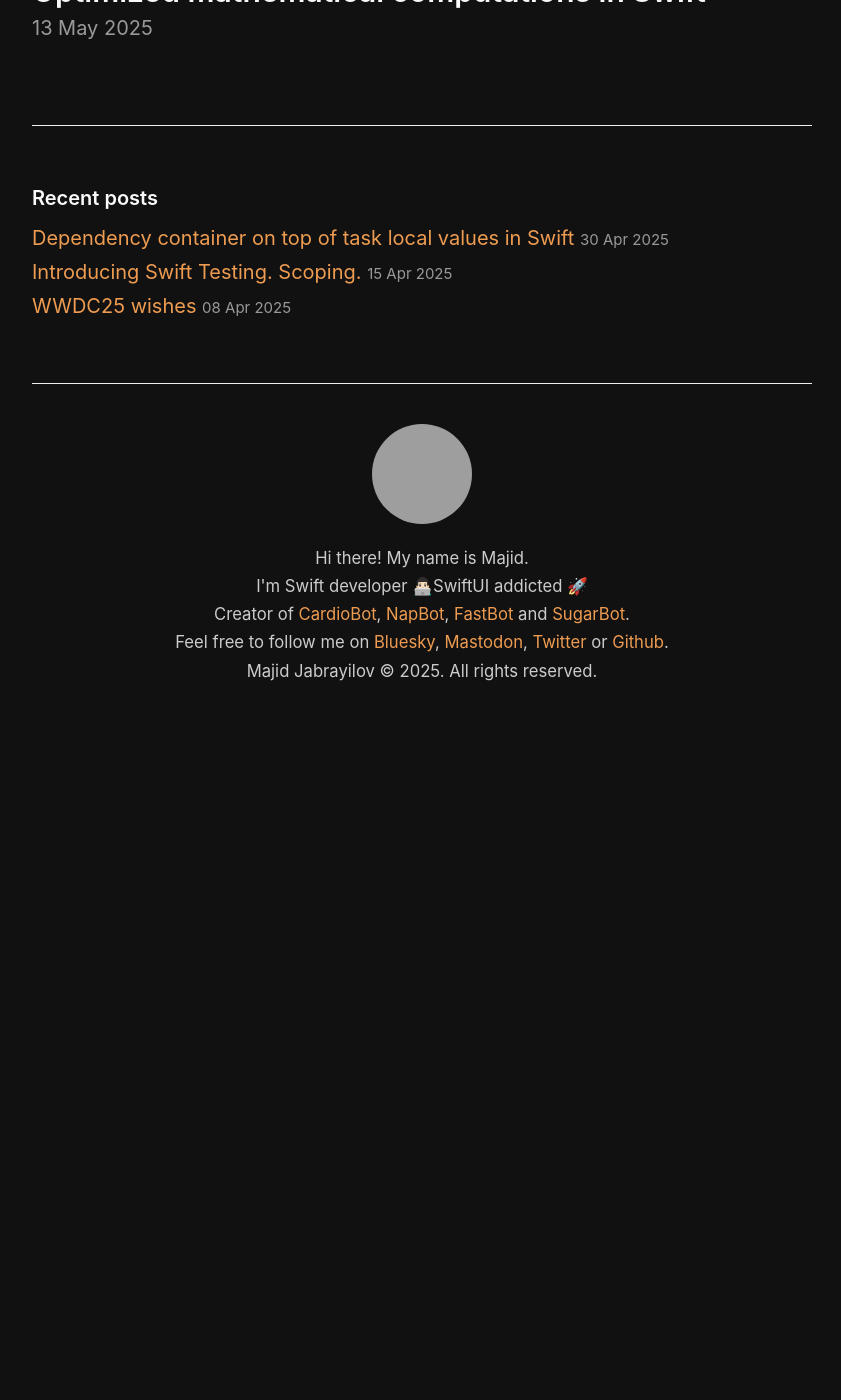
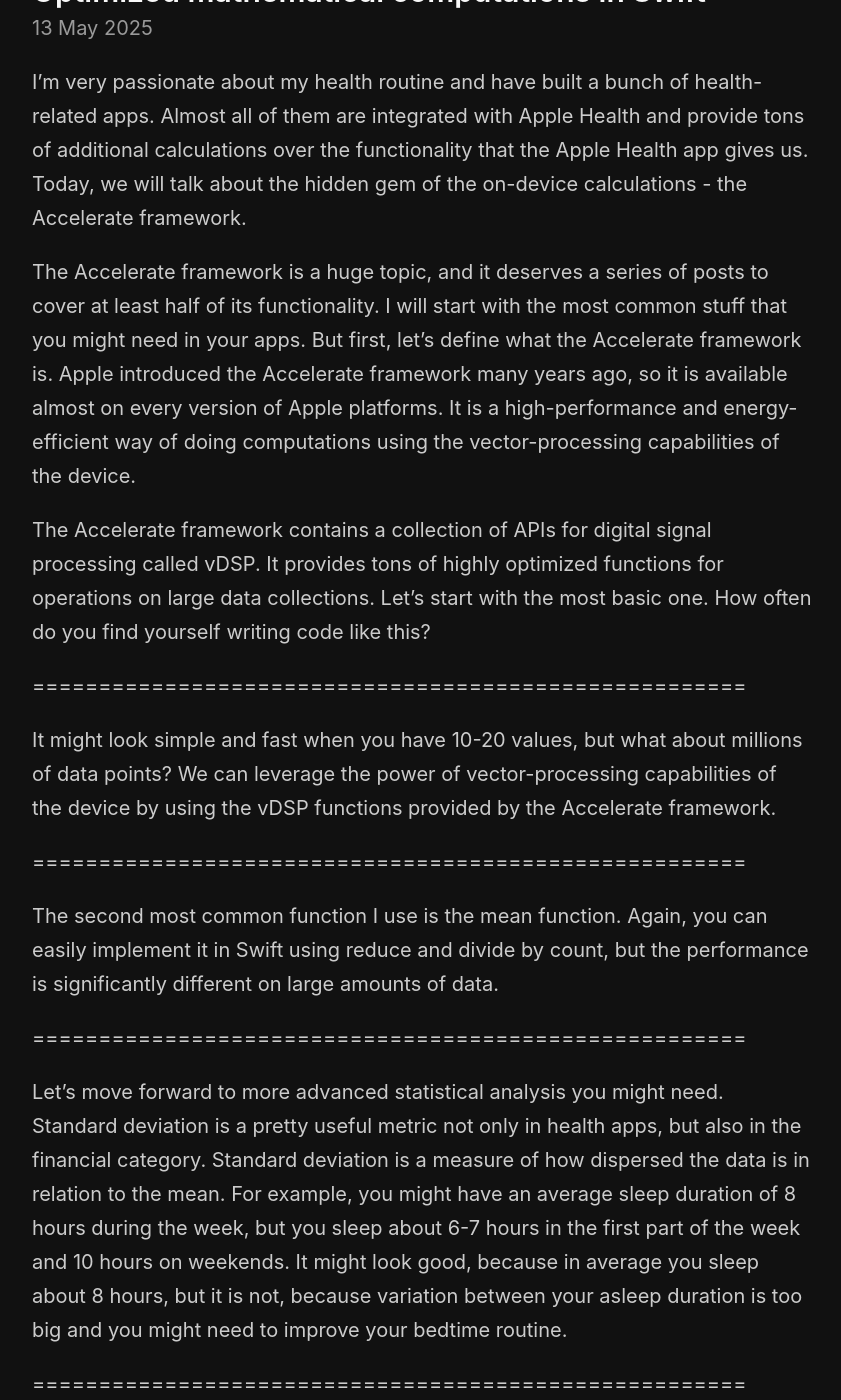
Before and after one commit to mecid/mecid.github.io, a Jekyll site: the page built from _posts/2025-05-13-optimized-mathematical-computations-in-swift.md, in a window 1280 px wide and 1400 px high, scrolled down 211 px. Shown: the whole window, without its empty margins (218-1059 px from the left). Built offline with Jekyll 4.4.1, drawn with Linux system fonts in a browser that asks for light colours; before the commit the page ends 936 px from its top, so only the background shows below that; some of the changed text lies outside the part shown; grey boxes are pictures that could not be loaded.

Commit message:
vDSP post content added

```diff
--- a/_posts/2025-05-13-optimized-mathematical-computations-in-swift.md
+++ b/_posts/2025-05-13-optimized-mathematical-computations-in-swift.md
@@ -2,3 +2,35 @@
 title: Optimized mathematical computations in Swift
 layout: post
 ---
+
+I’m very passionate about my health routine and have built a bunch of health-related apps. Almost all of them are integrated with Apple Health and provide tons of additional calculations over the functionality that the Apple Health app gives us. Today, we will talk about the hidden gem of the on-device calculations - the Accelerate framework.
+
+The Accelerate framework is a huge topic, and it deserves a series of posts to cover at least half of its functionality. I will start with the most common stuff that you might need in your apps. But first, let’s define what the Accelerate framework is. Apple introduced the Accelerate framework many years ago, so it is available almost on every version of Apple platforms. It is a high-performance and energy-efficient way of doing computations using the vector-processing capabilities of the device.
+
+The Accelerate framework contains a collection of APIs for digital signal processing called vDSP. It provides tons of highly optimized functions for operations on large data collections. Let’s start with the most basic one. How often do you find yourself writing code like this?
+
+======================================================
+
+It might look simple and fast when you have 10-20 values, but what about millions of data points? We can leverage the power of vector-processing capabilities of the device by using the vDSP functions provided by the Accelerate framework.
+
+======================================================
+
+The second most common function I use is the mean function. Again, you can easily implement it in Swift using reduce and divide by count, but the performance is significantly different on large amounts of data.
+
+======================================================
+
+Let’s move forward to more advanced statistical analysis you might need. Standard deviation is a pretty useful metric not only in health apps, but also in the financial category. Standard deviation is a measure of how dispersed the data is in relation to the mean. For example, you might have an average sleep duration of 8 hours during the week, but you sleep about 6-7 hours in the first part of the week and 10 hours on weekends. It might look good, because in average you sleep about 8 hours, but it is not, because variation between your asleep duration is too big and you might need to improve your bedtime routine.
+
+======================================================
+
+The Accelerate framework provides us the standardDeviation function allowing us to calculate the standard deviation in a single line.
+
+======================================================
+
+The standardDeviation function is available only on the most recent platform version. But fortunately, we can implement it using other functions provided by the Accelerate framework. The standard deviation is the root mean square of the difference between values and the mean.
+
+======================================================
+
+As you can see in the example above, we leverage the power of mean, subtract, and rootMeanSquare functions to calculate standard deviation in a very performant way.
+
+The Accelerate framework provides us with tons of useful functionality from building on-device machine learning to Fourier transformation. I highly recommend you check out the documentation to find useful stuff for your apps.
```
